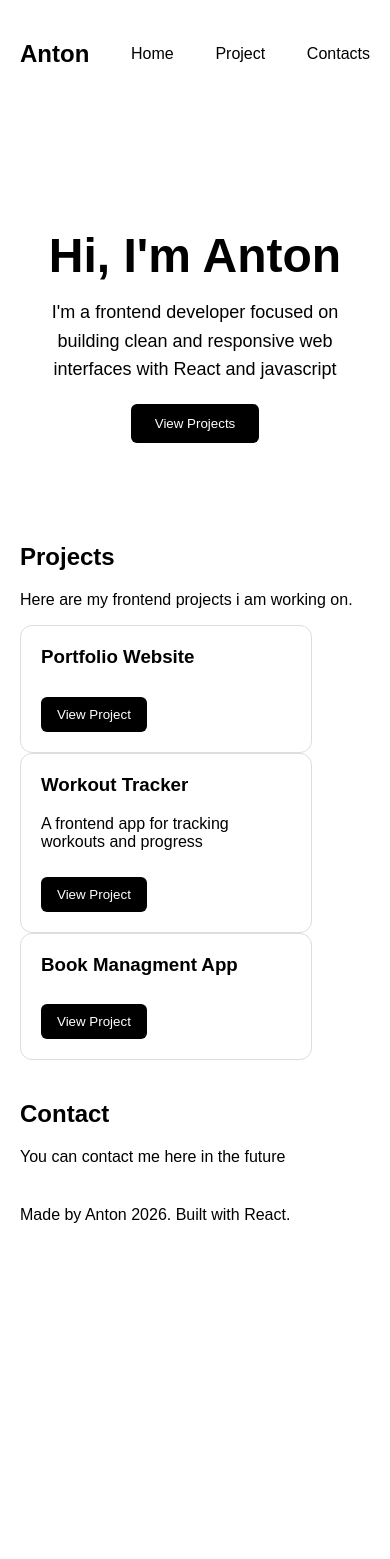
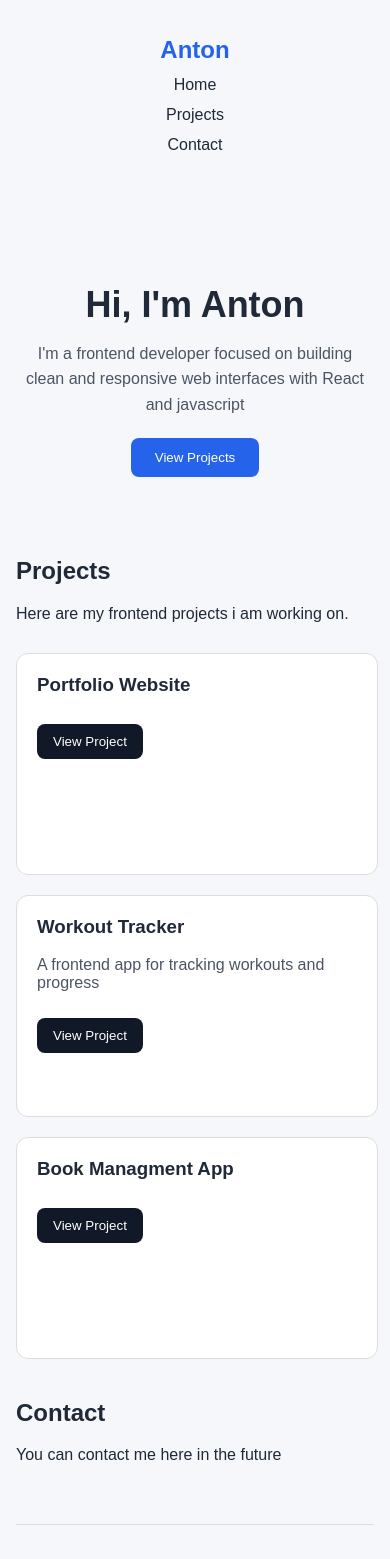
Before and after one commit to Antonluko/Portfolio, a React (Vite) app: page / in a window 390 px wide. Shown: the top 1559 px of the page. Before the commit the page ends 1260 px from the top, so only its background shows below. Built offline with nearby package versions, Linux system fonts and the light colour scheme.

Commit message:
Improve project layout and styling using grid

```diff
--- a/src/App.jsx
+++ b/src/App.jsx
@@ -1,9 +1,8 @@
-import './App.css'
-import Navbar from './components/Navbar'
-import Home from './components/Home'
-import Project from './components/Project'
-import Contact from './components/Contact'
-import Footer from './components/Footer'
+import Navbar from "./components/Navbar"
+import Home from "./components/Home"
+import Projects from "./components/Projects"
+import Contact from "./components/Contact"
+import Footer from "./components/Footer"
 function App() {
 
 
@@ -12,7 +11,7 @@ function App() {
     <div className="container">
       <Navbar/>
       <Home/>
-      <Project/>
+      <Projects/>
       <Contact/>
       <Footer/>
     </div>
--- a/src/components/Navbar.jsx
+++ b/src/components/Navbar.jsx
@@ -3,8 +3,8 @@ return (
     <nav className="navbar">
         <h2> Anton </h2>
         <a href="#home">Home</a>
-        <a href="#projects">Project</a>
-        <a href="#contact">Contacts</a>
+        <a href="#projects">Projects</a>
+        <a href="#contact">Contact</a>
 
     </nav>
 )
--- a/src/components/ProjectCard.jsx
+++ b/src/components/ProjectCard.jsx
@@ -4,7 +4,7 @@ function ProjectCard({ title, description, link}) {
             <h3> {title} </h3>
             <p> {description} </p>
 
-            <a href={link} target="_blank">
+            <a href={link} target="_blank"  rel="noreferrer">
                 <button> View Project</button>
             </a>
         </div>
--- a/src/components/Project.jsx
+++ b/src/components/Projects.jsx
@@ -1,11 +1,12 @@
 import ProjectCard from "./ProjectCard"
+
 function Projects() {
   return (
     <section id="projects" classNamer="projects">
       <h1>Projects</h1>
       <p>Here are my frontend projects i am working on.</p>
 
-      <div className="project-title">
+      <div className="project-list">
         <ProjectCard
         title="Portfolio Website"
         descritption="A personal protfolio built with React and Vite"
--- a/src/index.css
+++ b/src/index.css
@@ -1,6 +1,8 @@
 body {
   margin: 0;
   font-family: Arial, Helvetica, sans-serif;
+  background: #f5f7fb;
+  color: #1f2937;
 }
 .container {
   max-width: 900px;
@@ -17,14 +19,20 @@ section {
     padding: 20px 0;
 }
 
+.navbar div {
+  display: flex;
+  gap: 15px;
+}
+
 .navbar h2 {
   margin: 0;
+   color: #2563eb;
 }
 
 .navbar a {
-    margin-left: 15px;
-    text-decoration: none;
-    color: black;
+  text-decoration: none;
+  color: #1f2937;
+  font-weight: 500;
 }
 
 .home {
@@ -42,32 +50,43 @@ section {
   max-width: 600px;
   margin: 0 auto 20px;
   line-height: 1.6;
+   color: #4b5563;
 }
 
 .home button {
   padding: 12px 24px;
   border: none;
-  background: black;
+  background: #2563eb;
   color: white;
   cursor: pointer;
-  border-radius: 6px;
+  border-radius: 8px;
 }
 .home button:hover {
-  background: #333;
+     background: #1d4ed8;
 }
 
-.project {
-  text-align: center;
+.projects {
+  text-align: left;
 }
+
+.projects h2,
+.projects > p {
+  text-align: left;
+}
+
+.projects p {
+  margin-bottom: 20px;
+}
+
 .project-list {
-  display: flex;
+  display: grid;
+  grid-template-columns: repeat(3, 1fr);
   gap: 20px;
   margin-top: 30px;
-  flex-wrap: wrap;
-  justify-content: center;
 }
+
 .project-card {
-  width: 250px;
+  min-height: 180px;
   border: 1px solid #ddd;
   border-radius: 12px;
   padding: 20px;
@@ -75,37 +94,52 @@ section {
   background: white;
   transition: 0.3s;
 }
+
 .project-card:hover {
   transform: translateY(-5px);
   box-shadow: 0 5px 15px rgba(0,0,0,0.1);
 }
+
 .project-card h3 {
   margin-top: 0;
 }
+
+.project-card p {
+  color: #4b5563;
+}
+
+.project-card a {
+  text-decoration: none;
+}
+
 .project-card button {
   margin-top: 10px;
   padding: 10px 16px;
   border: none;
-  background: black;
+  background: #111827;
   color: white;
   cursor: pointer;
-  border-radius: 6px;
+  border-radius: 8px;
 }
+
 .project-card button:hover {
   background: #333;
 }
+
 html {
   scroll-behavior: smooth;
 }
-.Footer {
+
+.footer {
   margin-top:60px;
   padding: 20px 0;
   text-align: center;
   border-top: 1px solid #ddd;
   font-size: 14px;
+  color: #6b7280;
 }
 
-@media (max-width 768px) {
+@media (max-width: 768px) {
   .container {
     padding: 16px;
   }
@@ -113,7 +147,7 @@ html {
   .navbar {
     flex-direction: column;
     gap: 12px;
-    text-align: ceneter;
+    text-align: center;
   }
   .navbar div {
     display: flex;
@@ -137,13 +171,12 @@ html {
   .home p {
     font-size: 16px;
   }
-
   .project-list {
-    flex-direction: column;
-    align-items: center;
+    grid-template-columns: 1fr;
   }
   .project-card {
     width: 100%;
     max-width: 320px;
   }
+
 }
```
